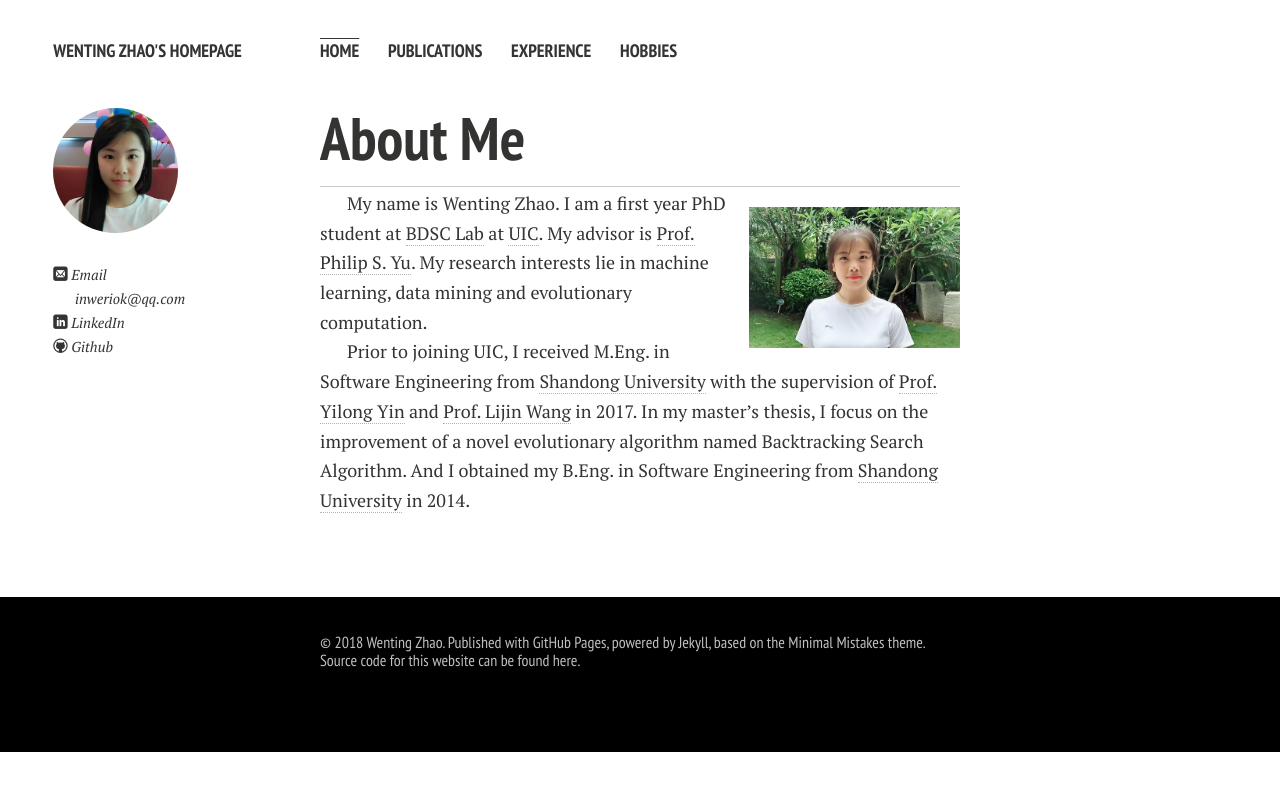
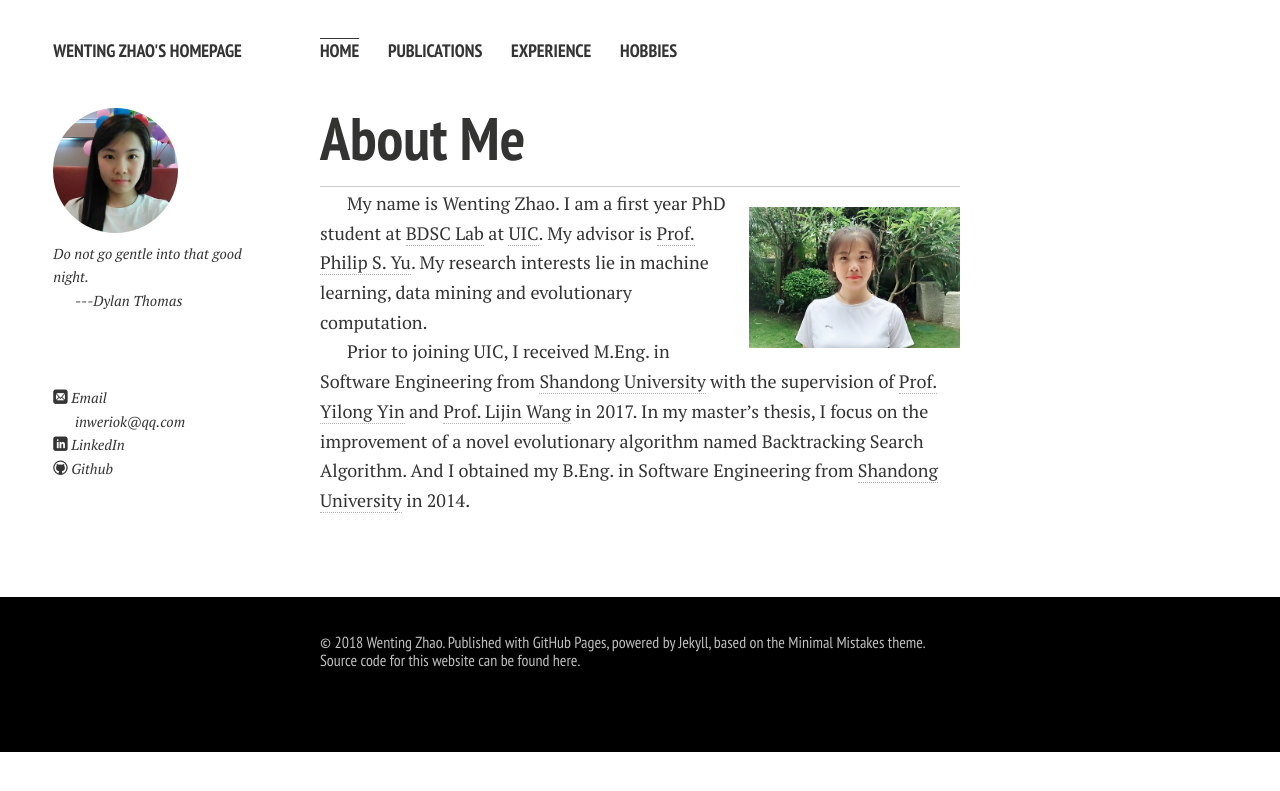
Before and after one commit to wentinghome/wentinghome.github.io, a Jekyll site: the page built from index.md, in a window 1280 px wide. Shown: the top 791 px of the page. Built offline with Jekyll 4.4.1, drawn with Linux system fonts in a browser that asks for light colours; nearby versions of some CDN libraries; our own code applies the rules of GitHub Pages for plain Markdown files.

Commit message:
v 1.2.1
add motto

```diff
--- a/_includes/author-bio.html
+++ b/_includes/author-bio.html
@@ -1,6 +1,9 @@
 <img src="{{ site.url }}/images/{{ site.owner.avatar }}" class="bio-photo" alt="{{ site.owner.name }} bio photo" width="125" height="125"></a>
 <!-- <h4>{{ site.owner.name }}</h4> -->
 
+<p>Do not go gentle into that good night.</p>
+<p>---Dylan Thomas</p>
+<br>
 <p>{{ site.owner.bio }}</p>
 {% if site.owner.email %}<p style="text-indent:0;margin-top:1.5em;"><a href="mailto:{{ site.owner.email }}" target="_blank"><i class="icon-mail"></i> Email</a></p>{% endif %}
 <!--有问题无法显示email图片
```
